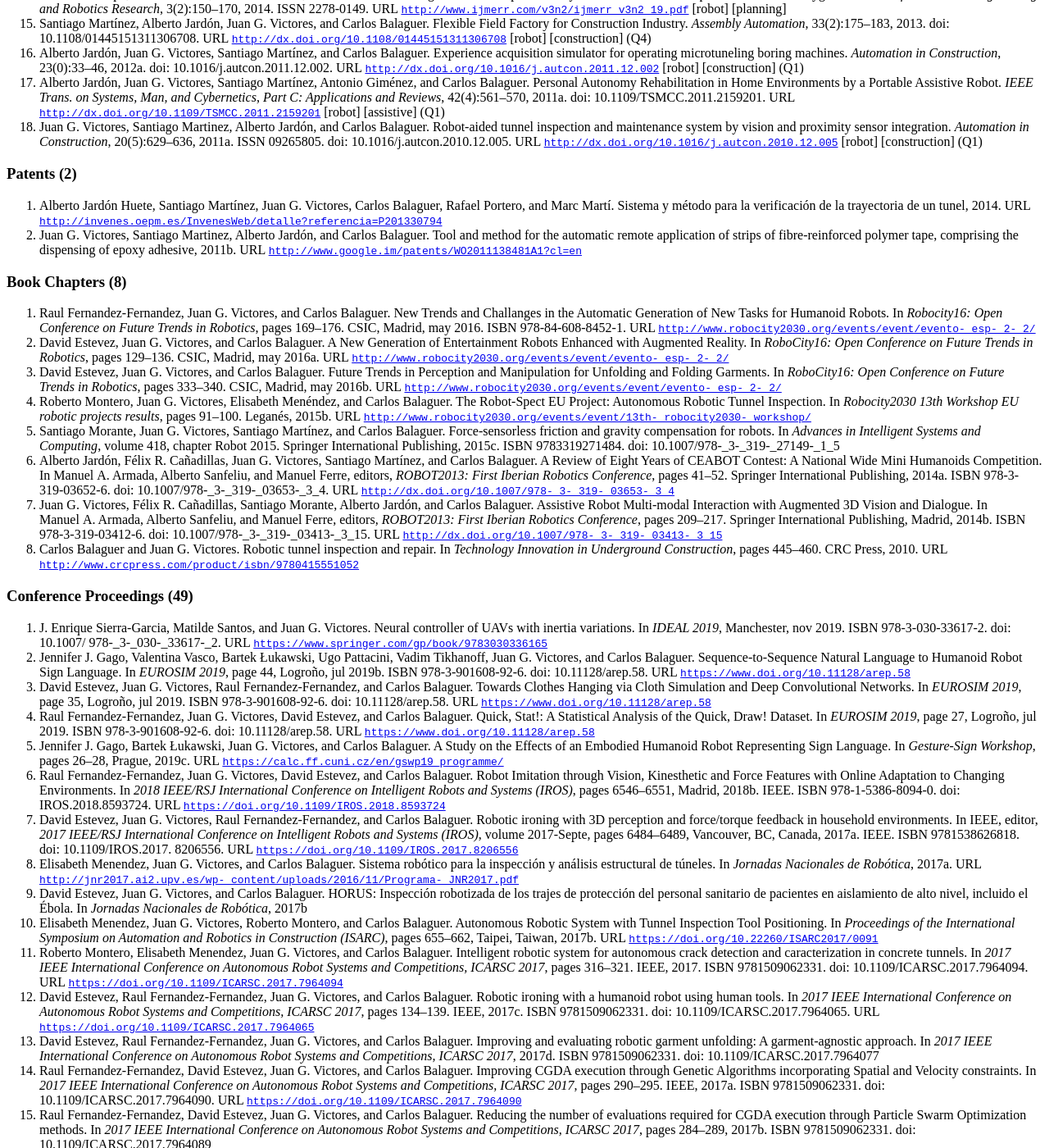
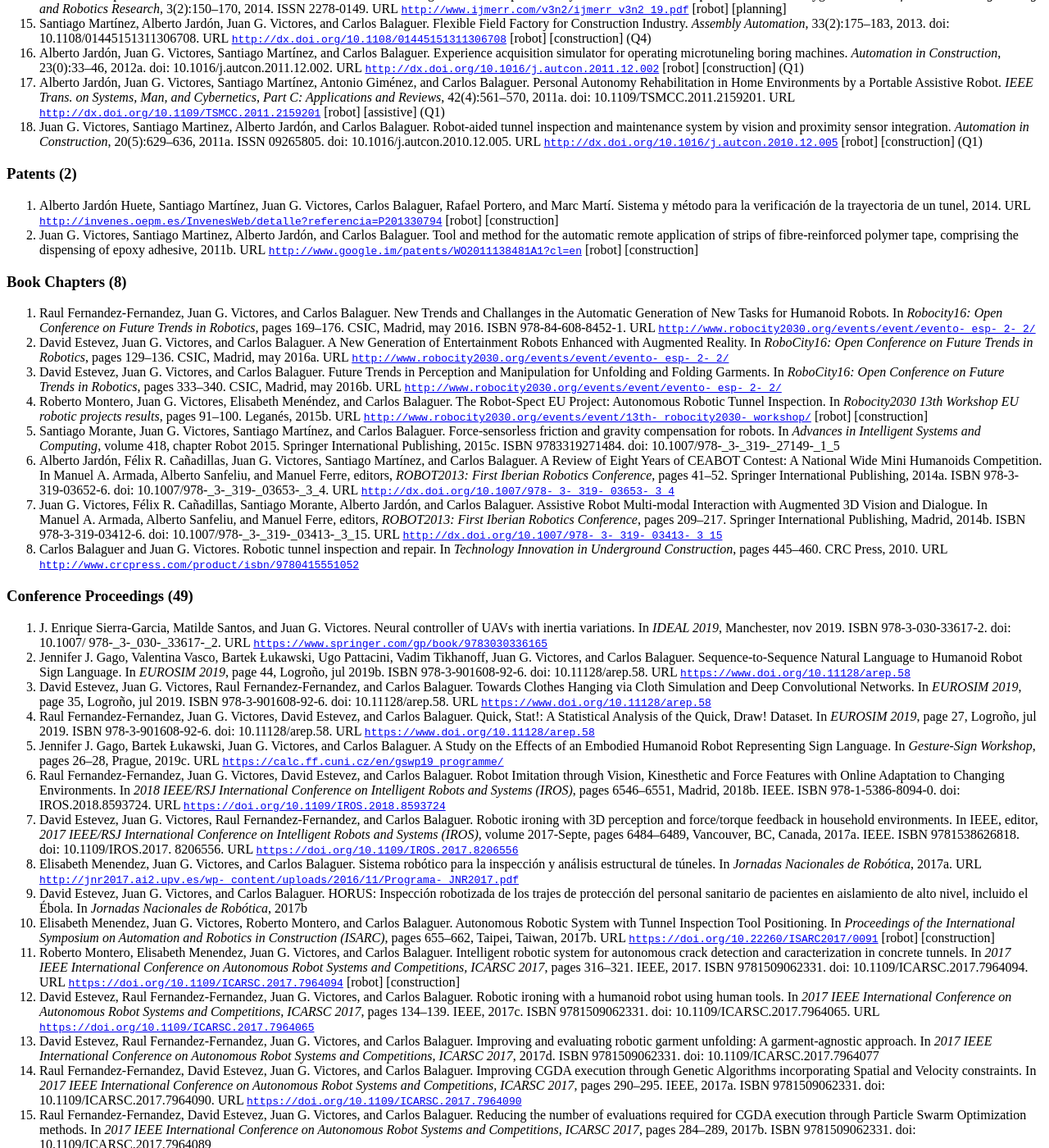
Before and after one commit to jgvictores/jgvictores.github.io, a Jekyll site: the page cv/JuanGVictoresCV.html, which Jekyll copies as it is, in a window 1280 px wide and 1400 px high, scrolled down 723 px. Shown: the whole window at 82% size. Built offline with Jekyll 4.4.1, drawn with Linux system fonts in a browser that asks for light colours; some of the changed text lies outside the part shown.

Commit message:
patents, books, conferences: add keywords

```diff
--- a/cv/JuanGVictoresCV.html
+++ b/cv/JuanGVictoresCV.html
@@ -10,7 +10,7 @@
 <meta name="originator" content="TeX4ht (http://www.cse.ohio-state.edu/~gurari/TeX4ht/)" />
 <!-- xhtml,charset=utf-8,html -->
 <meta name="src" content="JuanGVictoresCV.tex" />
-<meta name="date" content="2020-02-17 17:47:00" />
+<meta name="date" content="2020-02-17 18:15:00" />
 <link rel="stylesheet" type="text/css" href="JuanGVictoresCV.css" />
 </head><body
 >
@@ -227,15 +227,16 @@ class="cmtt-10">http://dx.doi.org/10.1016/j.autcon.2010.12.005</span></a> [robot
      Marc  Martí.   Sistema  y  método  para  la  verificación  de  la  trayectoria  de  un  tunel,  2014.   URL
      <a
 href="http://invenes.oepm.es/InvenesWeb/detalle?referencia=P201330794" class="url" ><span
-class="cmtt-10">http://invenes.oepm.es/InvenesWeb/detalle?referencia=P201330794</span></a>
+class="cmtt-10">http://invenes.oepm.es/InvenesWeb/detalle?referencia=P201330794</span></a> [robot] [construction]
      </li>
      <li
   class="enumerate" id="x1-2004x2"><a
  id="Xvictores2011tool"></a>Juan G. Victores, Santiago Martinez, Alberto Jardón, and Carlos Balaguer.  Tool and method for the
      automatic remote application of strips of fibre-reinforced polymer tape, comprising the dispensing
-     of epoxy adhesive, 2011b. URL <a
+     of  epoxy  adhesive,  2011b.   URL  <a
 href="http://www.google.im/patents/WO2011138481A1?cl=en" class="url" ><span
-class="cmtt-10">http://www.google.im/patents/WO2011138481A1?cl=en</span></a></li></ol>
+class="cmtt-10">http://www.google.im/patents/WO2011138481A1?cl=en</span></a> [robot]
+     [construction]</li></ol>
 <!--l. 82--><p class="noindent" >
 </p>
 <h3 class="likesectionHead"><a
@@ -262,6 +263,8 @@ class="pplri9o-">RoboCity16: Open Conference on Future Trends in Robotics</span>
      URL <a
 href="http://www.robocity2030.org/events/event/evento-esp-2-2/" class="url" ><span
 class="cmtt-10">http://www.robocity2030.org/events/event/evento-_esp-_2-_2/</span></a>
+
+
      </li>
      <li
   class="enumerate" id="x1-3006x3"><a
@@ -272,8 +275,6 @@ class="pplri9o-">RoboCity16: Open Conference on Future Trends in Robotics</span>
      URL <a
 href="http://www.robocity2030.org/events/event/evento-esp-2-2/" class="url" ><span
 class="cmtt-10">http://www.robocity2030.org/events/event/evento-_esp-_2-_2/</span></a>
-
-
      </li>
      <li
   class="enumerate" id="x1-3008x4"><a
@@ -281,9 +282,10 @@ class="cmtt-10">http://www.robocity2030.org/events/event/evento-_esp-_2-_2/</spa
      Project:                                                       Autonomous                                                       Robotic
      Tunnel Inspection.  In <span
 class="pplri9o-">Robocity2030 13th Workshop EU robotic projects results</span>, pages 91–100. Leganés,
-     2015b. URL <a
+     2015b.       URL   <a
 href="http://www.robocity2030.org/events/event/13th-robocity2030-workshop/" class="url" ><span
 class="cmtt-10">http://www.robocity2030.org/events/event/13th-_robocity2030-_workshop/</span></a>
+     [robot] [construction]
      </li>
      <li
   class="enumerate" id="x1-3010x5"><a
@@ -343,6 +345,8 @@ class="cmtt-10">https://www.springer.com/gp/book/9783030336165</span></a>
   class="enumerate" id="x1-4004x2"><a
  id="Xgago2019sequence"></a>Jennifer J.  Gago,  Valentina  Vasco,  Bartek  Łukawski,  Ugo  Pattacini,  Vadim  Tikhanoff,  Juan G.
      Victores,  and  Carlos  Balaguer.    Sequence-to-Sequence  Natural  Language  to  Humanoid  Robot
+
+
      Sign  Language.   In  <span
 class="pplri9o-">EUROSIM  2019</span>,  page 44,  Logroño,  jul  2019b.   ISBN  978-3-901608-92-6.   doi:
      10.11128/arep.58. URL <a
@@ -359,8 +363,6 @@ class="pplri9o-">2019</span>,  page 35,  Logroño,  jul  2019.     ISBN  978-3-
      <a
 href="https://www.doi.org/10.11128/arep.58" class="url" ><span
 class="cmtt-10">https://www.doi.org/10.11128/arep.58</span></a>
-
-
      </li>
      <li
   class="enumerate" id="x1-4008x4"><a
@@ -430,7 +432,7 @@ class="pplri9o-">Proceedings  of  the  International  Symposium</span>
 class="pplri9o-">on  Automation  and  Robotics  in  Construction  (ISARC)</span>,  pages  655–662,  Taipei,  Taiwan,  2017b.   URL
      <a
 href="https://doi.org/10.22260/ISARC2017/0091" class="url" ><span
-class="cmtt-10">https://doi.org/10.22260/ISARC2017/0091</span></a>
+class="cmtt-10">https://doi.org/10.22260/ISARC2017/0091</span></a> [robot] [construction]
      </li>
      <li
   class="enumerate" id="x1-4022x11"><a
@@ -441,7 +443,9 @@ class="pplri9o-">2017  IEEE  International  Conference  on  Autonomous  Robot  S
      pages  316–321.  IEEE,  2017.    ISBN  9781509062331.    doi:  10.1109/ICARSC.2017.7964094.    URL
      <a
 href="https://doi.org/10.1109/ICARSC.2017.7964094" class="url" ><span
-class="cmtt-10">https://doi.org/10.1109/ICARSC.2017.7964094</span></a>
+class="cmtt-10">https://doi.org/10.1109/ICARSC.2017.7964094</span></a> [robot] [construction]
+
+
      </li>
      <li
   class="enumerate" id="x1-4024x12"><a
@@ -453,8 +457,6 @@ class="pplri9o-">Robot Systems and Competitions, ICARSC 2017</span>, pages 134
      10.1109/ICARSC.2017.7964065. URL <a
 href="https://doi.org/10.1109/ICARSC.2017.7964065" class="url" ><span
 class="cmtt-10">https://doi.org/10.1109/ICARSC.2017.7964065</span></a>
-
-
      </li>
      <li
   class="enumerate" id="x1-4026x13"><a
@@ -504,7 +506,7 @@ class="cmtt-10">https://roboticslab-_uc3m.github.io/workshop-_humanoids2016</spa
 class="pplri9o-">International  Conference  on  Smart  Infrastructure  and  Construction  (ICSIC)</span>,  Cambridge,  2016.    URL
      <a
 href="http://www.icsic.eng.cam.ac.uk/programme/programme21june/view" class="url" ><span
-class="cmtt-10">http://www.icsic.eng.cam.ac.uk/programme/programme21june/view</span></a>
+class="cmtt-10">http://www.icsic.eng.cam.ac.uk/programme/programme21june/view</span></a> [robot] [construction]
      </li>
      <li
   class="enumerate" id="x1-4036x18"><a
@@ -530,6 +532,8 @@ class="cmtt-10">http://dx.doi.org/10.1109/HUMANOIDS.2015.7363569</span></a>
  id="Xloupos2015robotic"></a>Konstantinos   Loupos,   Angelos   Amditis,   Christos   Stentoumis,   Juan G.   Victores,   Philippe
      Chrobocinski, Alberto Roncaglia, Stephanos Camarinopoulos, Nikos Komodakis, and Rafael Lopez.
      Robotic System with Intelligent Vision for Tunnel Structural Assessment - System Architecture – The
+
+
      ROBO-SPECT EC project.  In <span
 class="pplri9o-">Third conference on smart monitoring, assessment and rehabilitation of civil</span>
      <span
@@ -539,8 +543,6 @@ class="pplri9o-">structures (SMAR)</span>, 2015
   class="enumerate" id="x1-4042x21"><a
  id="Xestevez2015robot-intetain"></a>David  Estevez,  Juan G.  Victores,  Santiago  Morante,  and  Carlos  Balaguer.    Robot  Devastation:
      Using   DIY   Low-Cost   Platforms   for   Multiplayer   Interaction   in   an   Augmented   Reality
-
-
      Game.      In  <span
 class="pplri9o-">7th  International  Conference  on  Intelligent  Technologies  for  Interactive  Entertainment</span>
      <span
@@ -560,7 +562,7 @@ class="pplri9o-">IEEE</span>
 class="pplri9o-">International Symposium on Robotic and Sensors Environments (ROSE)</span>, Timisoara, Romania, 2014. URL
      <a
 href="http://dx.doi.org/10.1109/ROSE.2014.6952986" class="url" ><span
-class="cmtt-10">http://dx.doi.org/10.1109/ROSE.2014.6952986</span></a>
+class="cmtt-10">http://dx.doi.org/10.1109/ROSE.2014.6952986</span></a> [robot] [construction]
      </li>
      <li
   class="enumerate" id="x1-4046x23"><a
@@ -573,7 +575,7 @@ class="pplri9o-">International   Symposium   on   Automation   and   Robotics
 class="pplri9o-">2014)</span>,   pages   837–846,   Sydney,   Australia,   2014b.   University   of   Technology,   Sydney.      URL
      <a
 href="http://www.isarc2014.org/pdfs/ISARC2014_Proceedings - New ISBN.pdf" class="url" ><span
-class="cmtt-10">http://www.isarc2014.org/pdfs/ISARC2014_Proceedings-_NewISBN.pdf</span></a>
+class="cmtt-10">http://www.isarc2014.org/pdfs/ISARC2014_Proceedings-_NewISBN.pdf</span></a> [robot] [construction]
      </li>
      <li
   class="enumerate" id="x1-4048x24"><a
@@ -624,6 +626,8 @@ class="cmtt-10">http://iberdiscap2013.pucmm.edu.do/programa</span></a>
  id="Xvictores2013towards"></a>Juan G.  Victores,  Santiago  Morante,  Alberto  Jardón,  and  Carlos  Balaguer.     Towards  Robot
      Imagination Through Object Feature Inference. In <span
 class="pplri9o-">IROS IEEE/RSJ International Conference on Intelligent</span>
+
+
      <span
 class="pplri9o-">Robots and Systems</span>, pages 5694–5699, Tokyo, Japan, 2013b. IEEE.  doi: 10.1109/IROS.2013.6697181.
      URL <a
@@ -635,8 +639,6 @@ class="cmtt-10">http://dx.doi.org/10.1109/IROS.2013.6697181</span></a>
  id="Xstoelen2013adaptive"></a>Martin F.  Stoelen,  Virginia F.  Tejada,  Juan G.  Victores,  Alberto  Jardón,  Fabio  Bonsignorio,  and
      Carlos Balaguer. Adaptive collision-limitation behavior for an assistive manipulator. In <span
 class="pplri9o-">Proceedings of</span>
-
-
      <span
 class="pplri9o-">IEEE/RSJ International Conference on Intelligent Robots and Systems (IROS 2013)</span>, pages 1143–1148, 2013.
      doi: 10.1109/IROS.2013.6696494. URL <a
@@ -704,7 +706,7 @@ class="pplri9o-">International   Symposium   for</span>
 class="pplri9o-">Automation   and   Robotics   in   Construction   2012   (ISARC/Gerontechnology   2012)</span>,   2012b.       URL
      <a
 href="http://gerontechnology.info/index.php/journal/article/view/1814" class="url" ><span
-class="cmtt-10">http://gerontechnology.info/index.php/journal/article/view/1814</span></a>
+class="cmtt-10">http://gerontechnology.info/index.php/journal/article/view/1814</span></a> [robot] [construction]
      </li>
      <li
   class="enumerate" id="x1-4072x36"><a
@@ -716,6 +718,7 @@ class="pplri9o-">Symposium  for  Automation  and  Robotics  in  Construction  (I
      <a
 href="http://www.gerontechnology.info/index.php/journal/article/view/gt.2012.11.02.489.00" class="url" ><span
 class="cmtt-10">http://www.gerontechnology.info/index.php/journal/article/view/gt.2012.11.02.489.00</span></a>
+     [robot] [construction]
      </li>
      <li
   class="enumerate" id="x1-4074x37"><a
@@ -727,6 +730,8 @@ class="pplri9o-">Conference  on  Robotics  and  Biomimetics  (ROBIO)</span>,  pa
      6181351. URL <a
 href="http://dx.doi.org/10.1109/ROBIO.2011.6181351" class="url" ><span
 class="cmtt-10">http://dx.doi.org/10.1109/ROBIO.2011.6181351</span></a>
+
+
      </li>
      <li
   class="enumerate" id="x1-4076x38"><a
@@ -738,8 +743,6 @@ class="pplri9o-">Workshop on New and Emerging Technologies in Assistive Robotics
      Francisco, 2011. URL <a
 href="http://www.iros2011.org/WorkshopsAndTutorialsProceedings/MW3/iros11ws_assistive_robotics.pdf" class="url" ><span
 class="cmtt-10">http://www.iros2011.org/WorkshopsAndTutorialsProceedings/MW3/iros11ws_assistive_robotics.pdf</span></a>
-
-
      </li>
      <li
   class="enumerate" id="x1-4078x39"><a
@@ -829,6 +832,8 @@ class="cmtt-10">http://www.heronrobots.com/EuronGEMSig/Downloads/Zaragoza/rss201
  id="Xstoelen2010towards"></a>Martin F  Stoelen,  Alberto  Jardón,  Fabio  Bonsignorio,  Juan G.  Victores,  Concepción  Monje,  and
      Carlos Balaguer.  Towards an Enabling Multimodal Interface for an Assistive Robot.  In <span
 class="pplri9o-">Workshop</span>
+
+
      <span
 class="pplri9o-">on Mutimodal Human-Robot Interfaces, IEEE International Conference on Robotics and Automation (ICRA)</span>,
      Anchorage, AK. USA, 2010b. URL <a
@@ -845,8 +850,6 @@ class="pplri9o-">of Experiments in Robotic Research, IEEE International Conferen
      Anchorage, AK. USA., 2010c. URL <a
 href="http://www.heronrobots.com/EuronGEMSig/downloads/Anchorage/ICRA10-experiments_final_uc3m.pdf" class="url" ><span
 class="cmtt-10">http://www.heronrobots.com/EuronGEMSig/downloads/Anchorage/ICRA10-_experiments_final_uc3m.pdf</span></a>
-
-
      </li>
      <li
   class="enumerate" id="x1-4096x48"><a
@@ -909,6 +912,8 @@ class="pplri9o-">Robot Imagination System</span>. PhD thesis, Universidad Carlos
      <a
 href="http://e-archivo.uc3m.es/handle/10016/19834" class="url" ><span
 class="cmtt-10">http://e-_archivo.uc3m.es/handle/10016/19834</span></a></li></ol>
+
+
 <!--l. 158--><p class="noindent" >
 </p>
 <h3 class="likesectionHead"><a
@@ -924,8 +929,6 @@ class="pplri9o-">Goal-Directed Actions: Advances in Robot Learning</span>. PhD t
      2016. URL <a
 href="http://e-archivo.uc3m.es/handle/10016/23459" class="url" ><span
 class="cmtt-10">http://e-_archivo.uc3m.es/handle/10016/23459</span></a></li></ol>
-
-
 <!--l. 163--><p class="noindent" >
 </p>
 <h3 class="likesectionHead"><a
@@ -986,6 +989,8 @@ class="cmtt-10">https://www.eu-_robotics.net/robotics\_forum/upload/digest\_1-_9
      <a
 href="https://www.eventbrite.es/e/registro-technology-festival-urjc-2017-28838850779?aff=es2#" class="url" ><span
 class="cmtt-10">https://www.eventbrite.es/e/registro-_technology-_festival-_urjc-_2017-_28838850779?aff=es2#</span></a>
+
+
      </li>
      <li
   class="enumerate" id="x1-10004x2">Angelos Amditis, Juan G. Victores, Fedi Francesco. Welcome and Introduction. Autonomous Robotic
```
Also changed, not shown: 2 other files.
